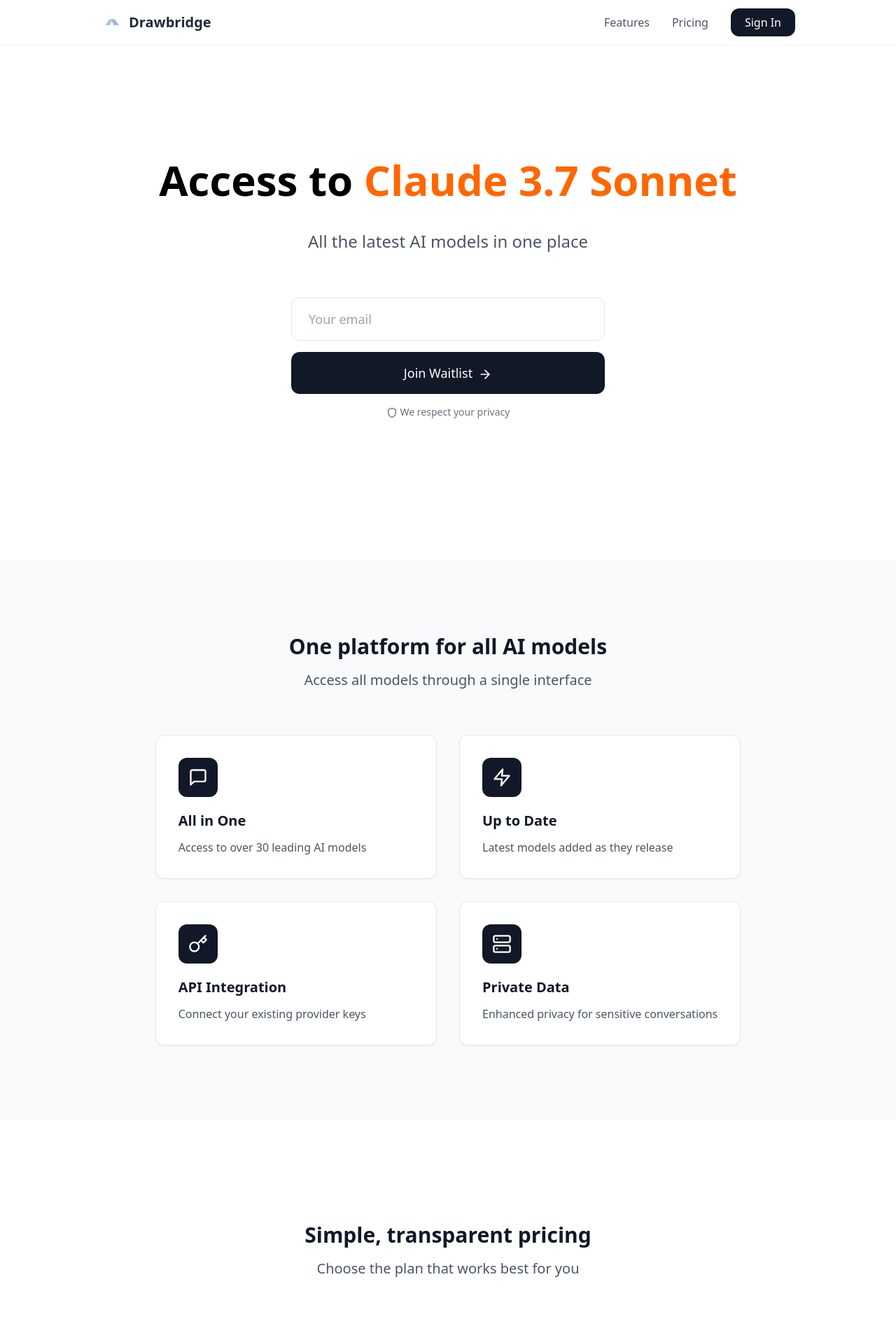
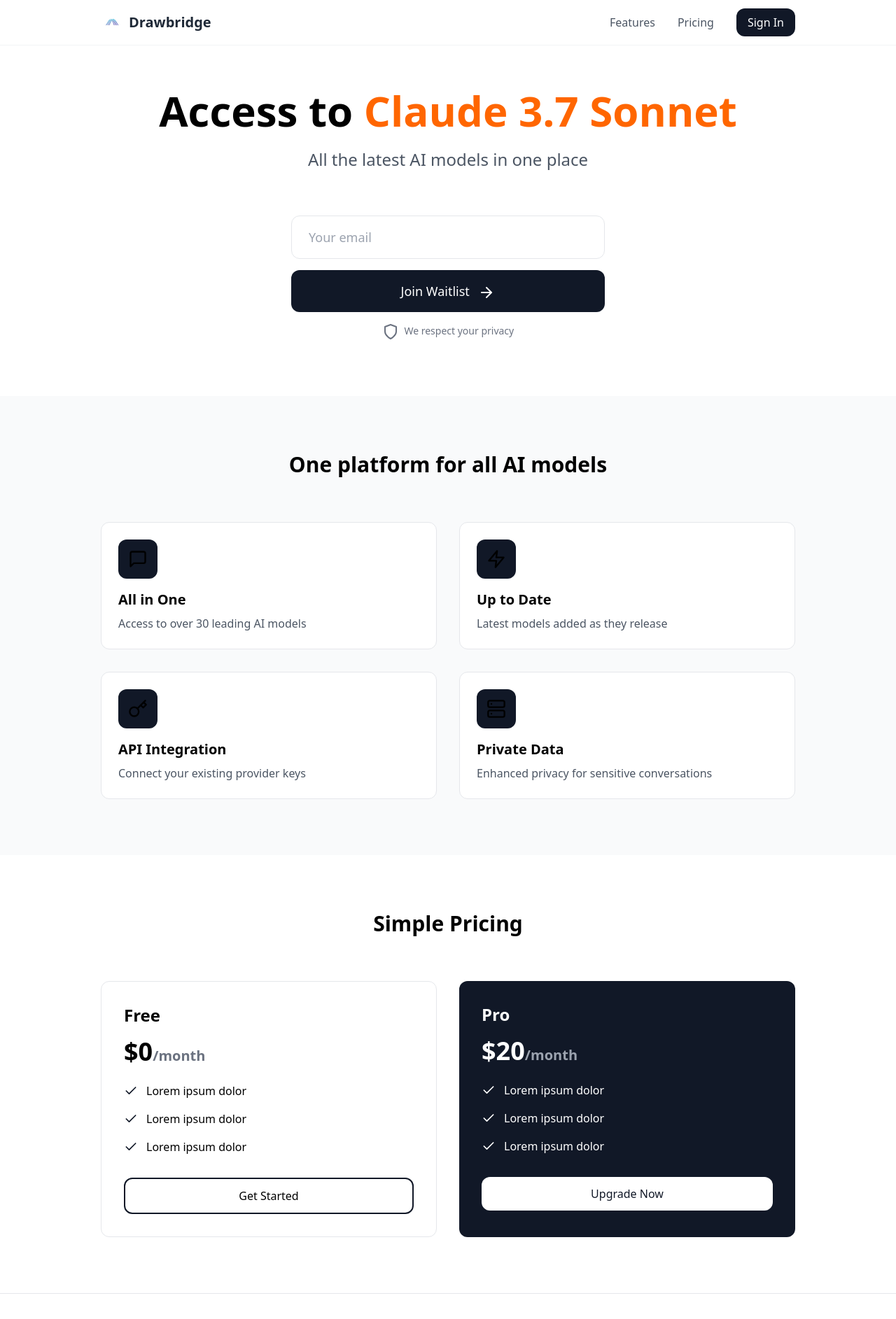
Before and after one commit to mrp3790/drawbridge-landing, a React (Create React App) app: page / in a window 1280 px wide. Shown: the top 1885 px of the page at 70% size. Built offline with nearby package versions, Linux system fonts and the light colour scheme; the HTML template or start-up script is replaced by a standard one.

Commit message:
Update App.js

```diff
--- a/src/App.js
+++ b/src/App.js
@@ -66,60 +66,43 @@ function App() {
 
   return (
     <div className="bg-white font-sans">
-      {/* Fixed Header with Perfect Logo Alignment */}
+      {/* Simplified Header with Zero Indentation */}
       <header className="fixed top-0 w-full bg-white border-b border-gray-100 z-50">
         <div className="max-w-5xl mx-auto px-4">
-          <div className="flex justify-between items-center h-16">
+          <div className="h-16 flex items-center justify-between">
             <div className="flex items-center gap-2">
               <img
                 src={logo}
-                alt="Drawbridge Logo"
+                alt="Drawbridge"
                 className="w-8 h-8 object-contain"
               />
               <span className="text-xl font-semibold text-gray-800">Drawbridge</span>
             </div>
 
-            <nav className="hidden md:flex items-center space-x-8">
-              <a href="#features" className="text-gray-600 hover:text-gray-800 transition-all">Features</a>
-              <a href="#pricing" className="text-gray-600 hover:text-gray-800 transition-all">Pricing</a>
-              <button className="bg-gray-900 text-white px-5 py-2 rounded-xl hover:bg-gray-800 transition-all">
+            <nav className="hidden md:flex items-center gap-8">
+              <a href="#features" className="text-gray-600 hover:text-gray-800">Features</a>
+              <a href="#pricing" className="text-gray-600 hover:text-gray-800">Pricing</a>
+              <button className="bg-gray-900 text-white px-4 py-2 rounded-xl hover:bg-gray-800">
                 Sign In
               </button>
             </nav>
-
-            <button className="md:hidden p-2 rounded-lg text-gray-600 hover:text-gray-900 hover:bg-gray-100">
-              <svg className="w-6 h-6" fill="none" stroke="currentColor" viewBox="0 0 24 24" xmlns="http://www.w3.org/2000/svg">
-                <path strokeLinecap="round" strokeLinejoin="round" strokeWidth={2} d="M4 6h16M4 12h16M4 18h16" />
-              </svg>
-            </button>
           </div>
         </div>
       </header>
 
       {/* Hero Section */}
-      <section className="min-h-screen flex flex-col justify-center pt-16 pb-16 px-4">
+      <main className="pt-32 pb-20 px-4">
         <div className="max-w-4xl mx-auto text-center">
           <div className="mb-16">
-            <div className="h-24 md:h-28 flex items-center justify-center mb-4">
-              <h1 className="text-5xl md:text-6xl font-bold text-center leading-tight">
-                <span
-                  className={`inline-block transition-all duration-500 ease-in-out ${
-                    transitioning ? 'opacity-0 transform -translate-y-2' : 'opacity-100 transform translate-y-0'
-                  }`}
-                >
-                  Access to{" "}
-                  <span
-                    style={{
-                      color: aiModels[currentModel].color,
-                      display: 'inline'
-                    }}
-                  >
-                    {aiModels[currentModel].name}
-                  </span>
+            <h1 className="text-5xl md:text-6xl font-bold">
+              <span className={`inline-block transition-all duration-500 ${transitioning ? 'opacity-0 -translate-y-2' : 'opacity-100 translate-y-0'}`}>
+                Access to{" "}
+                <span style={{ color: aiModels[currentModel].color }}>
+                  {aiModels[currentModel].name}
                 </span>
-              </h1>
-            </div>
-            <p className="text-xl md:text-2xl text-gray-600 mt-4 max-w-3xl mx-auto">
+              </span>
+            </h1>
+            <p className="text-xl md:text-2xl text-gray-600 mt-6">
               All the latest AI models in one place
             </p>
           </div>
@@ -130,95 +113,79 @@ function App() {
               value={email}
               onChange={(e) => setEmail(e.target.value)}
               placeholder="Your email"
-              className="w-full px-6 py-4 rounded-xl border border-gray-200 focus:border-gray-400 focus:outline-none mb-4 text-lg"
+              className="w-full px-6 py-4 rounded-xl border mb-4 text-lg"
               required
             />
             <button
               type="submit"
-              className="w-full bg-gray-900 text-white px-6 py-4 rounded-xl hover:bg-gray-800 transition-all text-lg font-medium"
+              className="w-full bg-gray-900 text-white py-4 rounded-xl hover:bg-gray-800 text-lg font-medium"
             >
               {showError ? (
-                <span className="text-red-300">Service not available yet</span>
+                <span className="text-red-300">Service unavailable</span>
               ) : (
                 <>
-                  <span>Join Waitlist</span>
-                  <ArrowRight className="inline-block w-5 h-5 ml-2" />
+                  Join Waitlist <ArrowRight className="inline ml-2" />
                 </>
               )}
             </button>
-
-            <div className="mt-4 text-gray-500 text-sm text-center">
-              <Shield className="inline-block w-4 h-4 mr-1" />
-              <span>We respect your privacy</span>
-            </div>
+            <p className="text-gray-500 mt-4 text-sm">
+              <Shield className="inline mr-1" /> We respect your privacy
+            </p>
           </form>
         </div>
-      </section>
+      </main>
 
       {/* Features Section */}
-      <section id="features" className="min-h-screen flex flex-col justify-center py-16 px-4 bg-gray-50">
-        <div className="max-w-7xl mx-auto">
-          <div className="text-center mb-16">
-            <h2 className="text-3xl font-bold text-gray-900 mb-4">One platform for all AI models</h2>
-            <p className="text-xl text-gray-600 max-w-2xl mx-auto">Access all models through a single interface</p>
-          </div>
-
-          <div className="grid md:grid-cols-2 gap-8 max-w-6xl mx-auto">
+      <section className="py-20 bg-gray-50">
+        <div className="max-w-5xl mx-auto px-4">
+          <h2 className="text-3xl font-bold text-center mb-16">One platform for all AI models</h2>
+          <div className="grid md:grid-cols-2 gap-8">
             {features.map((feature, index) => (
-              <div
-                key={index}
-                className="bg-white p-8 rounded-xl border border-gray-200 shadow-sm hover:shadow-md transition-all"
-              >
-                <div className="w-14 h-14 bg-gray-900 text-white rounded-xl flex items-center justify-center mb-5">
+              <div key={index} className="bg-white p-6 rounded-xl border">
+                <div className="w-14 h-14 bg-gray-900 rounded-xl flex items-center justify-center mb-4">
                   {feature.icon}
                 </div>
-                <h3 className="text-xl font-bold text-gray-900 mb-3">
-                  {feature.title}
-                </h3>
-                <p className="text-gray-600 text-base">{feature.description}</p>
+                <h3 className="text-xl font-bold mb-2">{feature.title}</h3>
+                <p className="text-gray-600">{feature.description}</p>
               </div>
             ))}
           </div>
         </div>
       </section>
 
-      {/* Pricing Section with Lorem Ipsum */}
-      <section id="pricing" className="min-h-screen flex flex-col justify-center py-16 px-4">
-        <div className="max-w-5xl mx-auto w-full">
-          <div className="text-center mb-16">
-            <h2 className="text-3xl font-bold text-gray-900 mb-4">Simple, transparent pricing</h2>
-            <p className="text-xl text-gray-600 max-w-2xl mx-auto">Choose the plan that works best for you</p>
-          </div>
-
-          <div className="grid md:grid-cols-2 gap-8 mx-auto px-4">
-            <div className="bg-white p-8 rounded-xl border border-gray-200 shadow-sm">
-              <h3 className="text-2xl font-bold text-gray-900 mb-4">Free</h3>
+      {/* Pricing Section */}
+      <section className="py-20">
+        <div className="max-w-5xl mx-auto px-4">
+          <h2 className="text-3xl font-bold text-center mb-16">Simple Pricing</h2>
+          <div className="grid md:grid-cols-2 gap-8">
+            <div className="bg-white p-8 rounded-xl border">
+              <h3 className="text-2xl font-bold mb-4">Free</h3>
               <div className="text-4xl font-bold mb-6">$0<span className="text-xl text-gray-500">/month</span></div>
               <ul className="space-y-4 mb-8">
                 {[1, 2, 3].map((i) => (
-                  <li key={i} className="flex items-center text-gray-700">
-                    <Check className="w-5 h-5 text-gray-900 mr-3" />
-                    <span>Lorem ipsum dolor sit amet</span>
+                  <li key={i} className="flex items-center">
+                    <Check className="w-5 h-5 mr-3 text-gray-900" />
+                    Lorem ipsum dolor
                   </li>
                 ))}
               </ul>
-              <button className="w-full bg-gray-900 text-white py-3 rounded-xl hover:bg-gray-800 transition-all">
+              <button className="w-full py-3 rounded-xl border-2 border-gray-900 hover:bg-gray-100">
                 Get Started
               </button>
             </div>
 
-            <div className="bg-gray-900 text-white p-8 rounded-xl shadow-md">
-              <h3 className="text-2xl font-bold mb-4">Premium</h3>
+            <div className="bg-gray-900 text-white p-8 rounded-xl">
+              <h3 className="text-2xl font-bold mb-4">Pro</h3>
               <div className="text-4xl font-bold mb-6">$20<span className="text-xl text-gray-400">/month</span></div>
               <ul className="space-y-4 mb-8">
                 {[1, 2, 3].map((i) => (
                   <li key={i} className="flex items-center">
-                    <Check className="w-5 h-5 text-white mr-3" />
-                    <span>Lorem ipsum dolor sit amet</span>
+                    <Check className="w-5 h-5 mr-3 text-white" />
+                    Lorem ipsum dolor
                   </li>
                 ))}
               </ul>
-              <button className="w-full bg-white text-gray-900 py-3 rounded-xl hover:bg-gray-100 transition-all">
+              <button className="w-full py-3 bg-white text-gray-900 rounded-xl hover:bg-gray-100">
                 Upgrade Now
               </button>
             </div>
@@ -226,8 +193,7 @@ function App() {
         </div>
       </section>
 
-      {/* Footer */}
-      <footer className="py-8 border-t border-gray-100">
+      <footer className="py-8 border-t">
         <div className="max-w-5xl mx-auto px-4 text-center text-gray-600">
           © 2024 Drawbridge
         </div>
```
